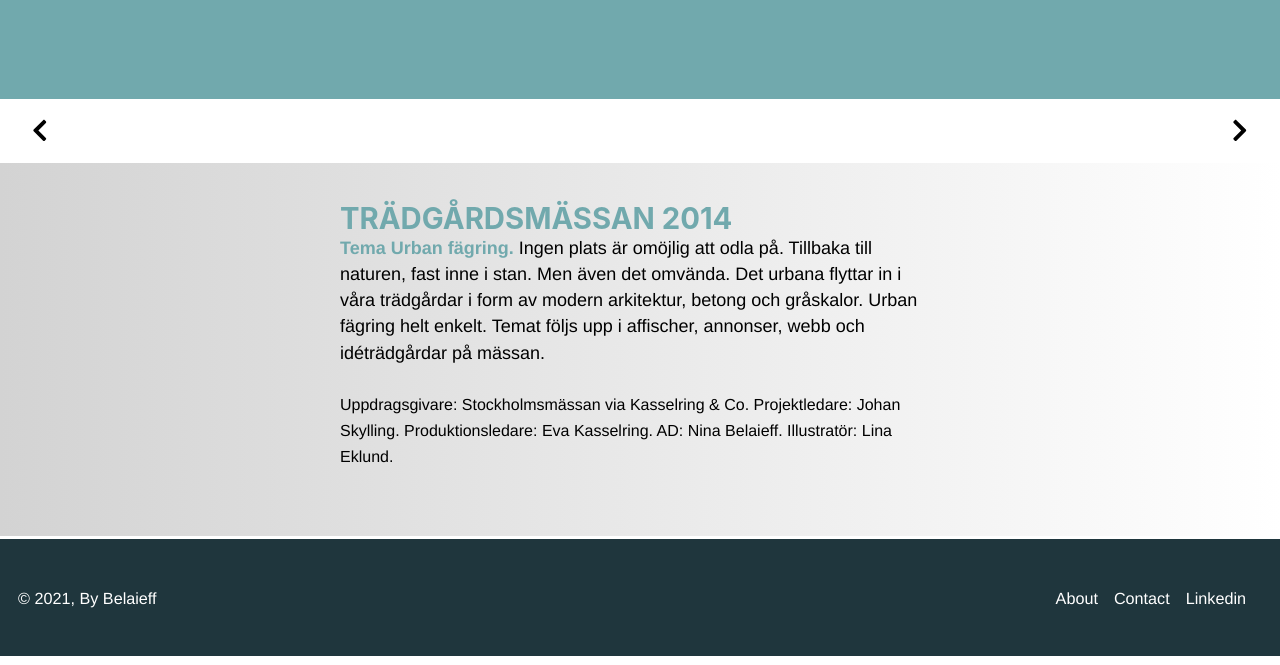
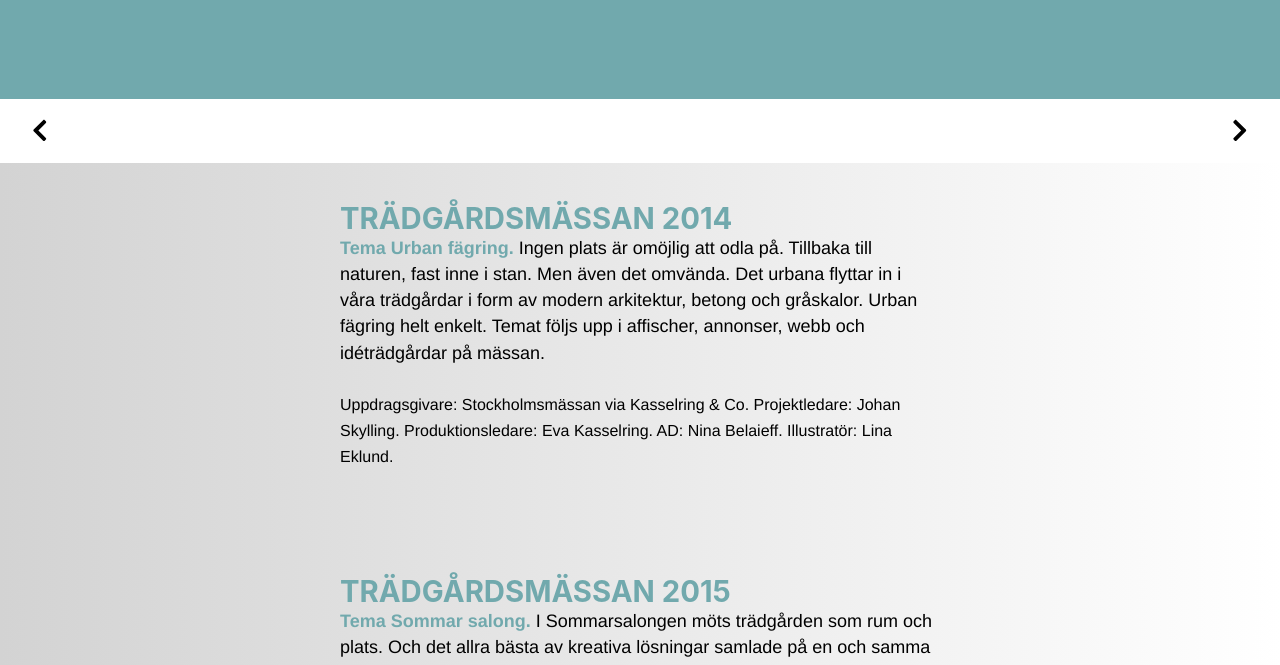
Before and after one commit to lisahammarstrand/bybelaieff, a Gatsby site: page /detailstradgardsmassan in a window 1280 px wide. Shown: the part 281-946 px from the top of the page. Built offline with nearby package versions, Linux system fonts and the light colour scheme; Gatsby itself is replaced by a stand-in of ours.

Commit message:
Testing navbar and detailspage

```diff
--- a/src/components/navbarprojectdetails.js
+++ b/src/components/navbarprojectdetails.js
@@ -1,5 +1,6 @@
 import React from 'react'
 import styled from 'styled-components'
+import { Link } from 'gatsby'
 import { FontAwesomeIcon } from '@fortawesome/react-fontawesome'
 import { faChevronLeft } from '@fortawesome/free-solid-svg-icons'
 import { faChevronRight } from '@fortawesome/free-solid-svg-icons'
@@ -12,21 +13,25 @@
   height: 50px;
   margin: 0;
   padding: 32px;
-  color: black;
   `
 const NavIcon = styled.h3`
   margin: 0px;
+  color: black;
 `
 
 const DetailsNavbar = () => {
   return (
     <NavContainer>
+      <Link to="/detailshallbarvardag">
         <NavIcon>
           <FontAwesomeIcon icon={faChevronLeft} />
         </NavIcon>
+      </Link>
+      <Link to="/detailsseabreeze">
         <NavIcon>
           <FontAwesomeIcon icon={faChevronRight} />
         </NavIcon>
+      </Link>
     </NavContainer>
   )
 }
--- a/src/pages/detailstradgardsmassan.js
+++ b/src/pages/detailstradgardsmassan.js
@@ -33,6 +33,16 @@
         credits="Uppdragsgivare: Stockholmsmässan via Kasselring & Co. Projektledare: Johan Skylling.
         Produktionsledare: Eva Kasselring. AD: Nina Belaieff. Illustratör: Lina Eklund."
       />
+      <DetailsDescription
+        color="#71a9ad"
+        title="TRÄDGÅRDSMÄSSAN 2015"
+        title2="Tema Sommar salong."
+        description="I Sommarsalongen möts trädgården som rum och plats. Och det allra bästa av kreativa lösningar samlade på
+        en och samma plats. Sommarsalongen blir mötesplats. Det handlar om att vara tillsammans och umgås i grönskan. Men det handlar
+        också om att vara innovativ, nytänkande och kreativ i trädgården. Temas följs upp i affischer, annonser, webb och idéträdgårdarna på mässan."
+        credits="Uppdragsgivare: Stockholmsmässan via Kasselring & Co. Projektledare: Johan Skylling.
+        Produktionsledare: Eva Kasselring. AD: Nina Belaieff. Copy: Anna Blixt. Fotograf: Joachim Belaieff. "
+      />
     </Layout>
   )
 
```
Lines whose indentation alone changed are shown as unchanged.
